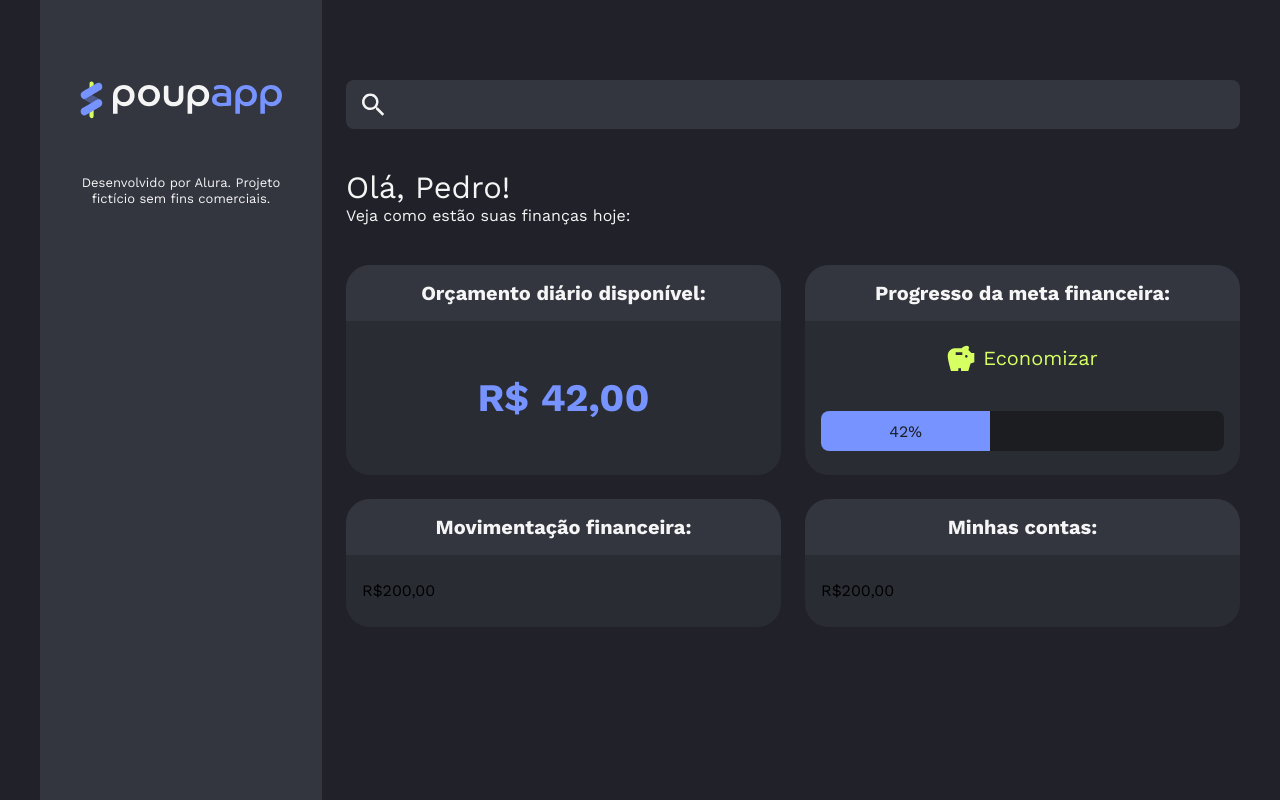
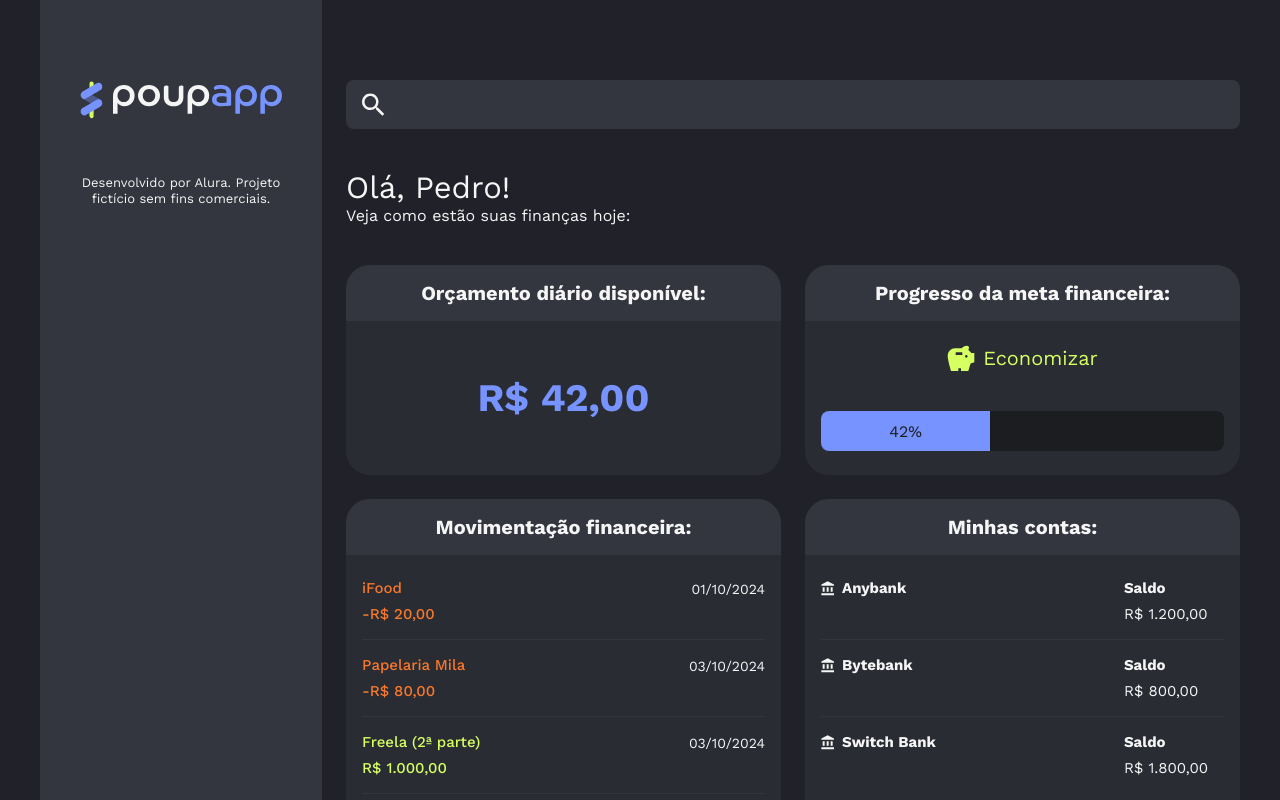
Before and after one commit to pedrohg99/poupapp-tailwind, a React (Vite) app: page / in a window 1280 px wide. Shown: the top 800 px of the page. Built offline with nearby package versions, Linux system fonts and the light colour scheme.

Commit message:
Finaliza projeto aplicando components no App.jsx

```diff
--- a/src/App.jsx
+++ b/src/App.jsx
@@ -1,3 +1,4 @@
+import { Accounts } from "./components/Accounts";
 import { Aside } from "./components/Aside";
 import Card, { CardBody, CardHeader } from "./components/Card";
 import { Container } from "./components/Container";
@@ -5,6 +6,7 @@ import { DailyBudget } from "./components/DailyBudget";
 import { Main } from "./components/Main";
 import { SavingsStatus } from "./components/SavingsStatus";
 import { SearchInput } from "./components/SearchInput";
+import { Transaction } from "./components/Transaction";
 import { Typography } from "./components/Typography";
 
 function App() {
@@ -44,7 +46,7 @@ function App() {
                 Movimentação financeira:
               </Card.Header>
               <Card.Body>
-                R$200,00
+                <Transaction />
               </Card.Body>
             </Card>
             <Card>
@@ -52,7 +54,7 @@ function App() {
                 Minhas contas:
               </Card.Header>
               <Card.Body>
-                R$200,00
+                <Accounts />
               </Card.Body>
             </Card>
           </section>
--- a/src/components/Transaction/index.jsx
+++ b/src/components/Transaction/index.jsx
@@ -4,7 +4,7 @@ import { TransactionItem } from "../TransactionItem";
 import { List } from "../List";
 import { ListItem } from "../ListItem";
 
-export const Transactions = () => {
+export const Transaction = () => {
   const items = [
     { description: "iFood", value: -20, date: "2024-10-01T00:00:00-03:00" },
     {
```
